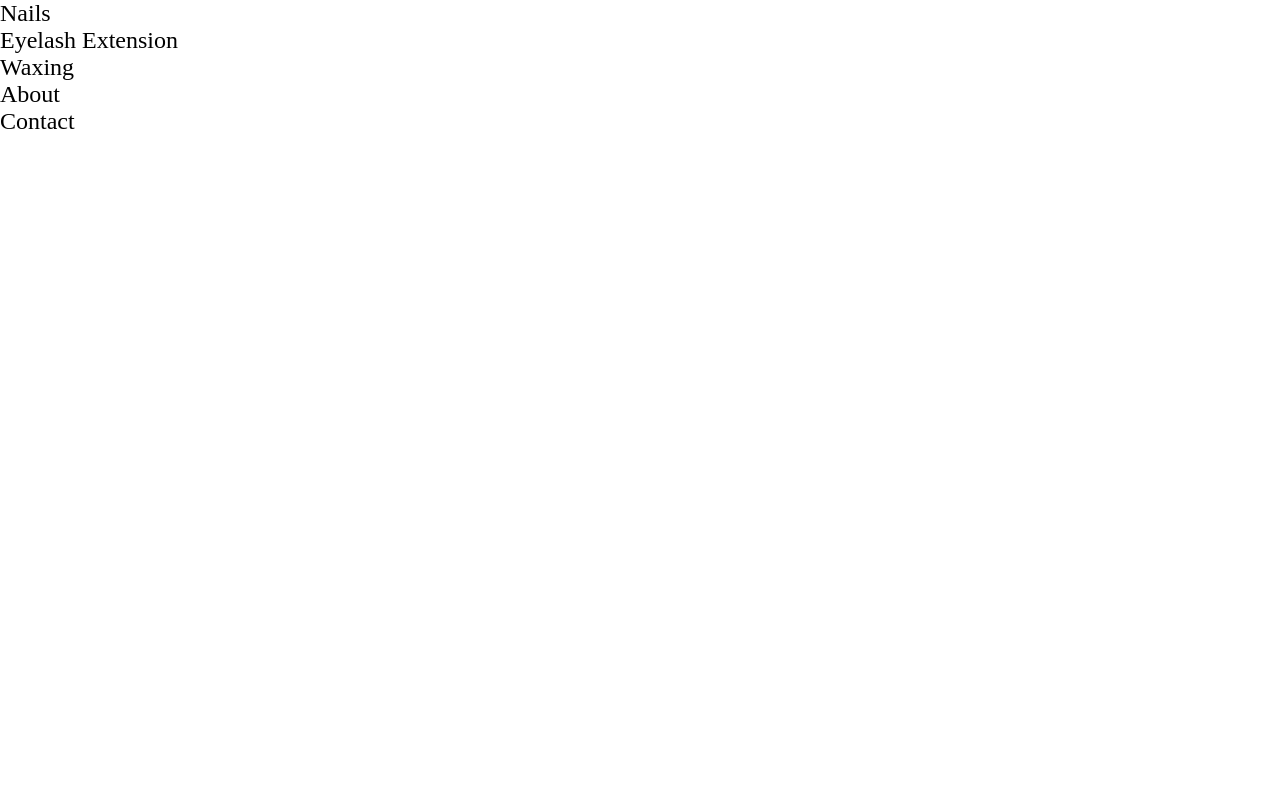
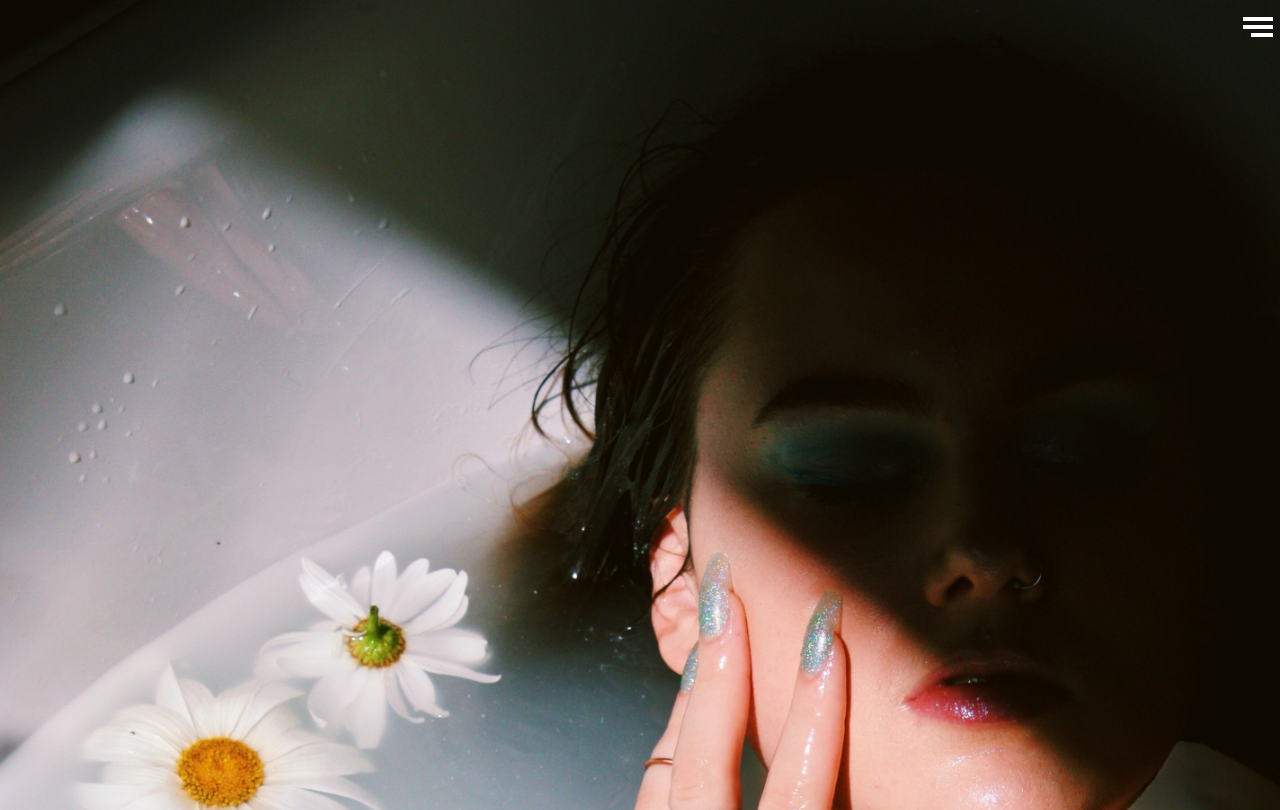
Before and after one commit to johnnyhuynh-dev/envy-nails, a React (Create React App) app: page / in a window 1280 px wide. Built offline with nearby package versions, Linux system fonts and the light colour scheme.

Commit message:
NavBar with slide in and slide out effects

```diff
--- a/src/App.js
+++ b/src/App.js
@@ -5,8 +5,8 @@ import NavBar from "./NavBar";
 function App() {
   return (
     <div>
+      <NavBar />
       {/* <Footer /> */}
-      <NavBar />
     </div>
   );
 }
--- a/src/NavBar.css
+++ b/src/NavBar.css
@@ -1,3 +1,55 @@
+/* The Whole Navigation Bar */
+
+/* The Hamburger icon */
+.nav-icon {
+  z-index: 99;
+  position: absolute;
+  right: 5px;
+  top: 15px;
+  display: flex;
+  flex-direction: column;
+  align-items: flex-end;
+}
+
+.nav-icon > * {
+  margin: 2px;
+  height: 4px;
+  background-color: white;
+}
+
+.first-stripe,
+.second-stripe {
+  width: 30px;
+}
+
+.third-stripe {
+  width: 22px;
+}
+
+/* Nav Items */
 .nav-items {
+  display: flex;
+  flex-direction: column;
+  align-items: center;
+  background-color: black;
+  opacity: 0.8;
+  color: white;
+  min-height: 60vh;
+  margin: 10px 0px;
   font-size: 1.5rem;
+  padding: 20px;
+  padding-top: 40px;
+  z-index: -1;
+  transform: translateX(-2000px);
+  transition: all 500ms;
 }
+
+.nav-items.active {
+  transform: translateX(0px);
+  transition: all 500ms;
+}
+
+.nav-items > * {
+  margin-top: 25px;
+  margin-bottom: 25px;
+}
--- a/src/NavBar.js
+++ b/src/NavBar.js
@@ -1,15 +1,23 @@
-import React from "react";
+import React, { useState } from "react";
 import "./NavBar.css";
 
 export default function NavBar() {
+  const [isToggled, setIsToggled] = useState(false);
+
+  function toggleNavbar() {
+    setIsToggled(!isToggled);
+  }
+
+  const navItemsClassName = `nav-items ${isToggled ? "active" : ""}`;
+
   return (
     <div className="navbar">
-      <div className="nav-icon">
+      <div onClick={toggleNavbar} className="nav-icon">
         <div className="first-stripe"></div>
         <div className="second-stripe"></div>
         <div className="third-stripe"></div>
       </div>
-      <div className="nav-items">
+      <div className={navItemsClassName}>
         <div>Nails</div>
         <div>Eyelash Extension</div>
         <div>Waxing</div>
--- a/src/index.css
+++ b/src/index.css
@@ -4,7 +4,15 @@
 }
 
 body {
+  height: 100vh;
   margin: 0;
+  background-color: white;
+  background-image: url("./background-photo.jpg");
+  background-size: cover;
+  background-repeat: no-repeat;
+  background-position-x: center;
+  background-position-y: center;
+  background-attachment: fixed;
 }
 
 i {
```
Also changed, not shown: src/background-photo.jpg (added).
